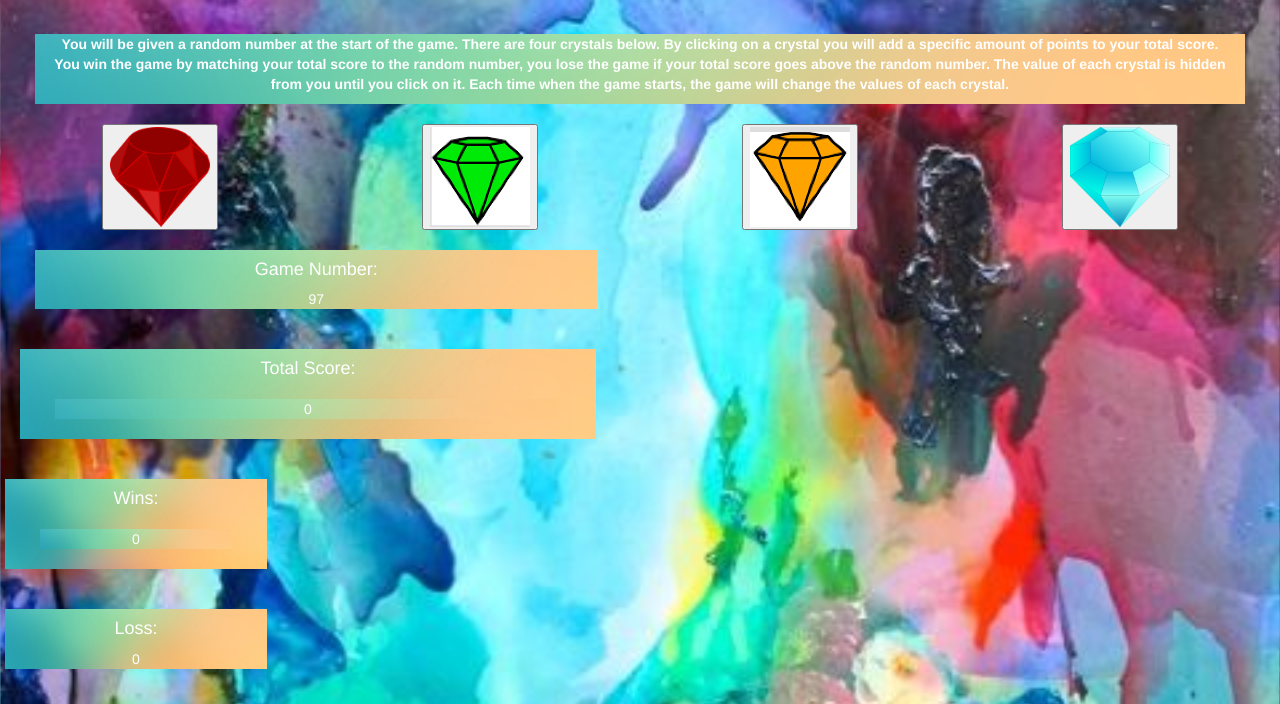
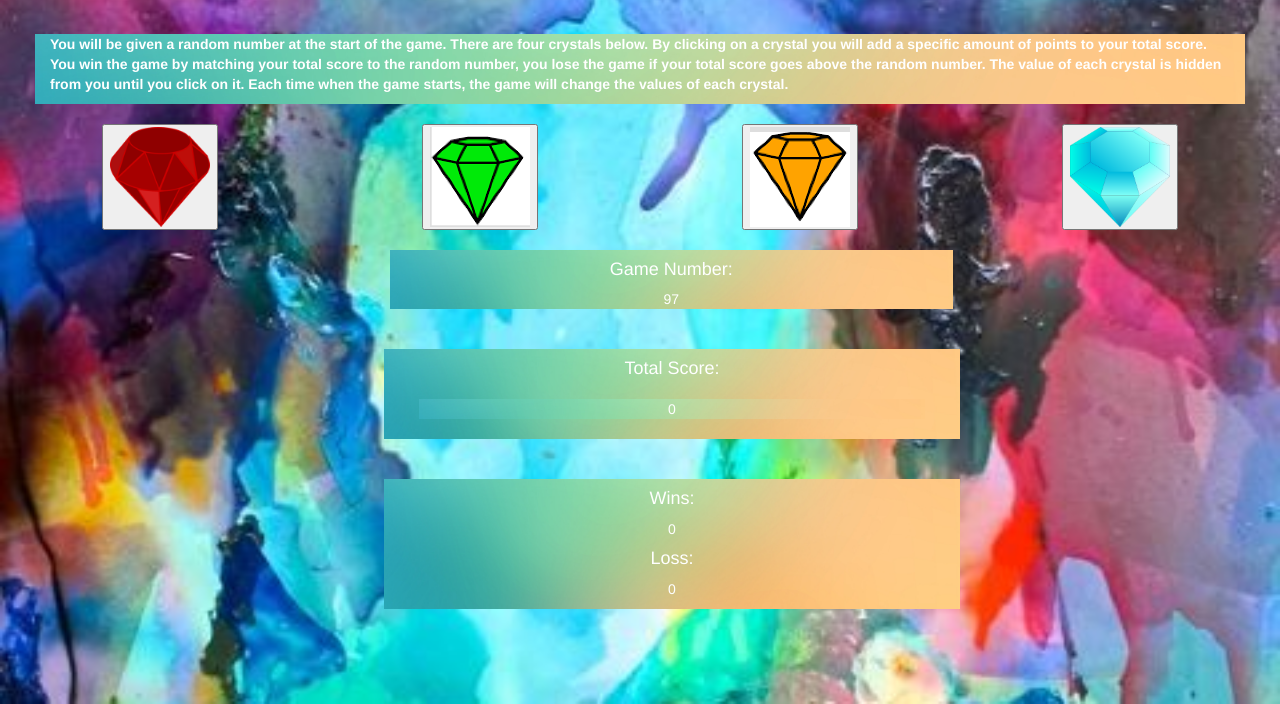
Before and after one commit to Duckiebee/Crystal-Collector, a plain HTML site: page index.html in a window 1280 px wide. Shown: the part 96-800 px from the top of the page. Drawn offline with nearby package versions, Linux system fonts and the light colour scheme.

Commit message:
final game

```diff
--- a/assets/javascript/game.js
+++ b/assets/javascript/game.js
@@ -34,14 +34,14 @@ function processSelection(crystal) {
 		totalScore = 0;
 		getRandomNumbers();
 		wins = wins + 1;
-		$("#wins").html(wins);
+		$(".winner").html(wins);
 	}
 
 	if (totalScore > randomNumber) {
 		totalScore = 0;
 		getRandomNumbers();
 		loss = loss + 1;
-		$("#loss").html(loss);
+		$(".loser").html(loss);
 	}
 
 	$("#totalScoreBox").html(totalScore);
--- a/index.html
+++ b/index.html
@@ -15,21 +15,19 @@
 		}
 
 
-		#directions, #wins, #totalScoreBox, #lossBox, #winsBox, #gameNumber, #totalScore {
+		#directions, #totalScoreBox, #gameNumber, #totalScore, #winLoseBox {
 			background-image: url("assets/images/RainbowBackground.jpeg");
 			background-size: 100%;
 			margin: 20px;
 			color: white;
+		}
+
+		#gameNumber, #totalScore, #winLoseBox  {
+			width: 45%;
+			margin-left: 30%;
 
 		}
-		#winLoseBox {
-			width: 40%;
 
-		}
-		#gameNumber, #totalScore {
-			width: 45%;
-
-		}
 
 
 	</style>
@@ -46,7 +44,7 @@
 
 		<!-- directions -->
 		<div class="row" id="directions">
-			<div class="col-md-12 col-xs-12 text-center">
+			<div class="col-md-12 col-xs-12 center-block">
 				<p class="font-weight-bold"><b>You will be given a random number at the start of the game.
 
 					There are four crystals below. By clicking on a crystal you will add a specific amount of points to your total score.
@@ -74,32 +72,36 @@
 			</div>
 		</div>
 		<div class="row" id="gameNumber">
-			<div class="col-md-12 col-xs-12 text-center">
+			<div class="col-md-12 col-xs-12 center-block text-center">
 				<h4>Game Number: </h4><div id="randomNumber"></div>
 			</div>
 		</div>
 
-	<div class="row">
-		<div class="col-xs-12 text-center" id=totalScore>
-			<h4>Total Score: </h4><div id="totalScoreBox">0</div>
+		<div class="row">
+			<div class="col-xs-12 text-center" id=totalScore>
+				<h4>Total Score: </h4><div id="totalScoreBox">0</div>
+			</div>
 		</div>
-	</div>
-</div>
+
 
 		<div class="row">
-			<div id="winLoseBox">
+			<div class="col-xs-12 center-block text-center" id="winLoseBox">
 
-				<div class="col-xs-6 text-center" id=winsBox>
-					<h4>Wins: </h4><div id="wins">0</div>
-				</div>
+				<!-- <div class="col-xs-4 center-block text-center" id=winsBox> -->
+				<h4 id=winsBox > Wins: </h4>
+				<p class="winner"> 0 </p>
+				<!-- <div id="wins">0</div> -->
 
 
-			<div class="col-xs-6 text-center" id=lossBox>
-				<h4>Loss: </h4><div id="loss">0</div>
+
+				<!-- <div class="col-xs-4 center-block text-center " id=lossBox> -->
+				<h4 id=lossBox > Loss: </h4>
+				<p class="loser"> 0 </p> <!-- <div  --><!-- </div> -->
 			</div>
 		</div>
-		</div>
 
-<script type="text/javascript" src="assets/javascript/game.js"></script>
+	</div>
+
+	<script type="text/javascript" src="assets/javascript/game.js"></script>
 </body>
 </html>
```
Also changed, not shown: 1 other file.
